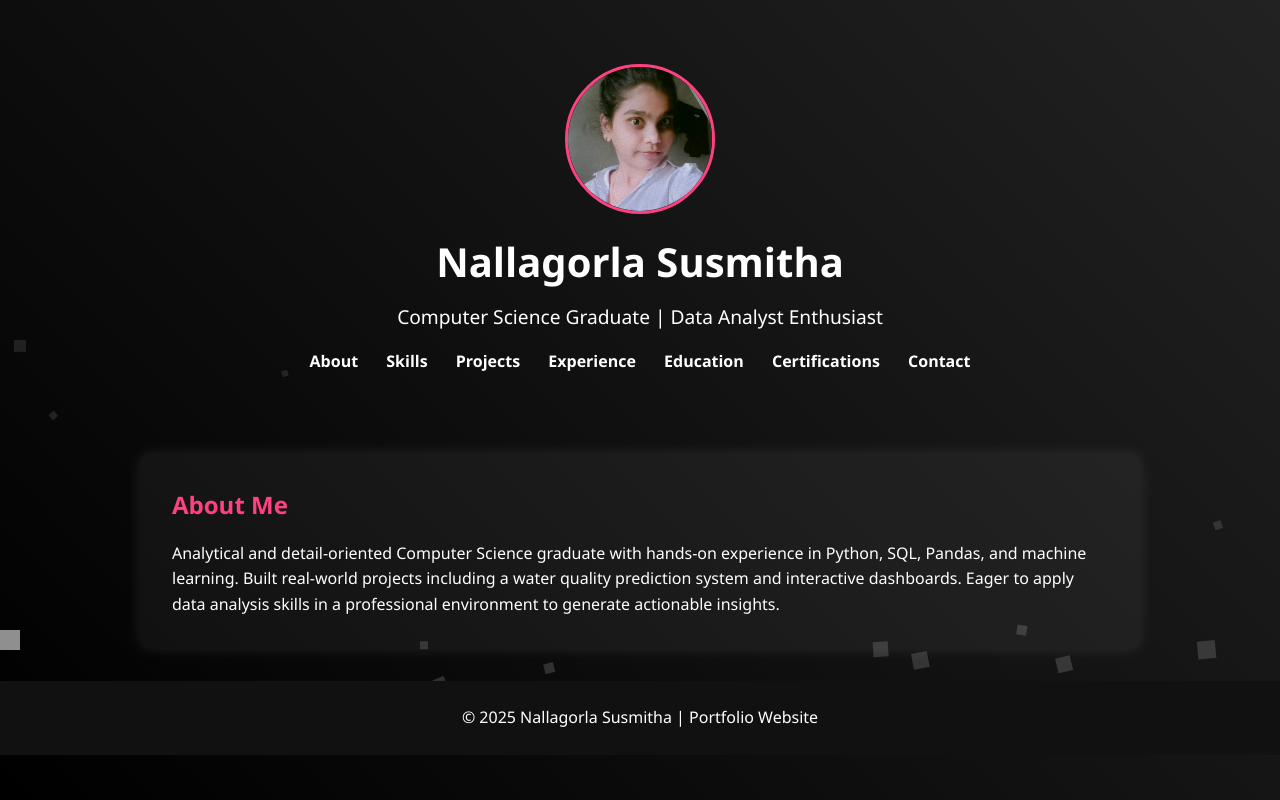
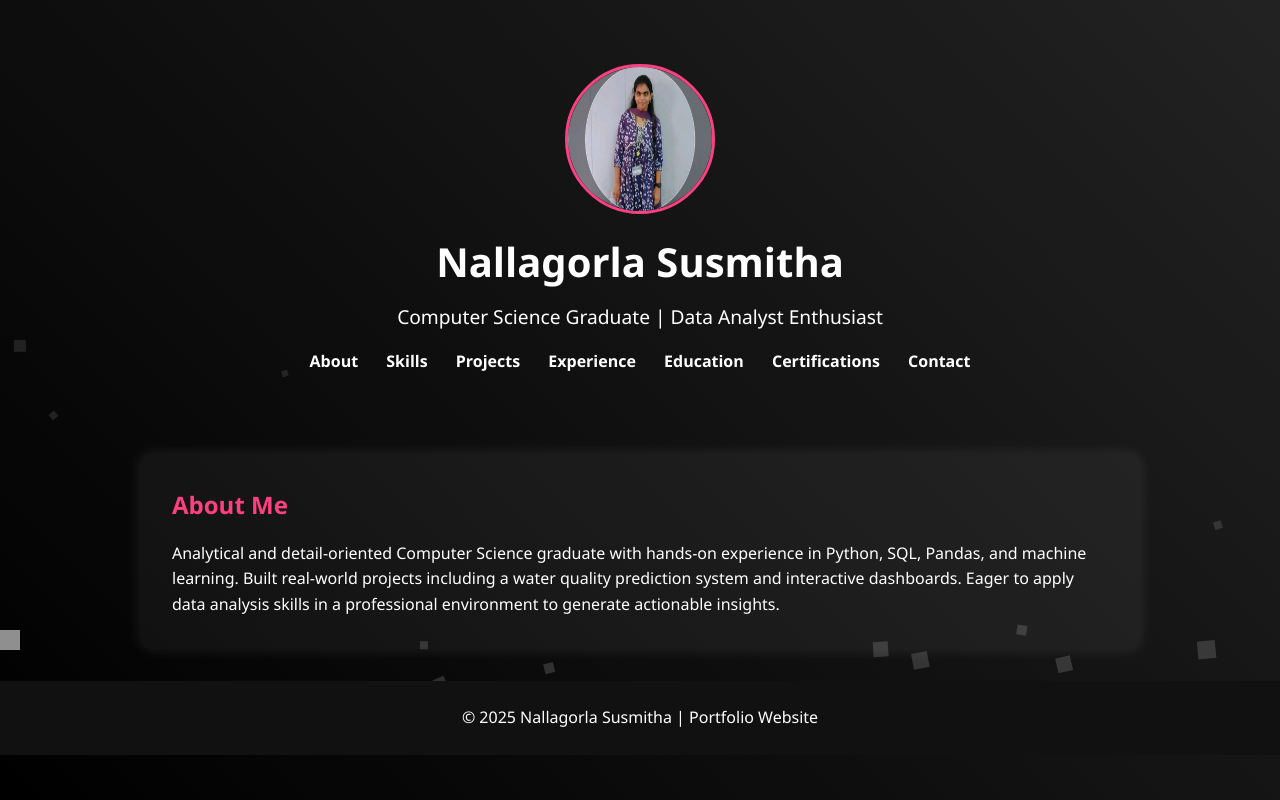
Before and after one commit to Yadav-susmitha/portfolio, a plain HTML site: page index.html in a window 1280 px wide. Drawn offline with Linux system fonts and the light colour scheme.

Commit message:
Update index.html

```diff
--- a/index.html
+++ b/index.html
@@ -96,7 +96,7 @@
     <span></span><span></span><span></span><span></span><span></span>
   </div>
   <header>
-    <img src="IMG_20230427_003826_972.jpg" alt="Profile Picture" class="profile-pic">
+    <img src="Screenshot 2025-10-23 085954.png" alt="Profile Picture" class="profile-pic">
     <h1>Nallagorla Susmitha</h1>
     <p>Computer Science Graduate | Data Analyst Enthusiast</p>
     <nav>
```
